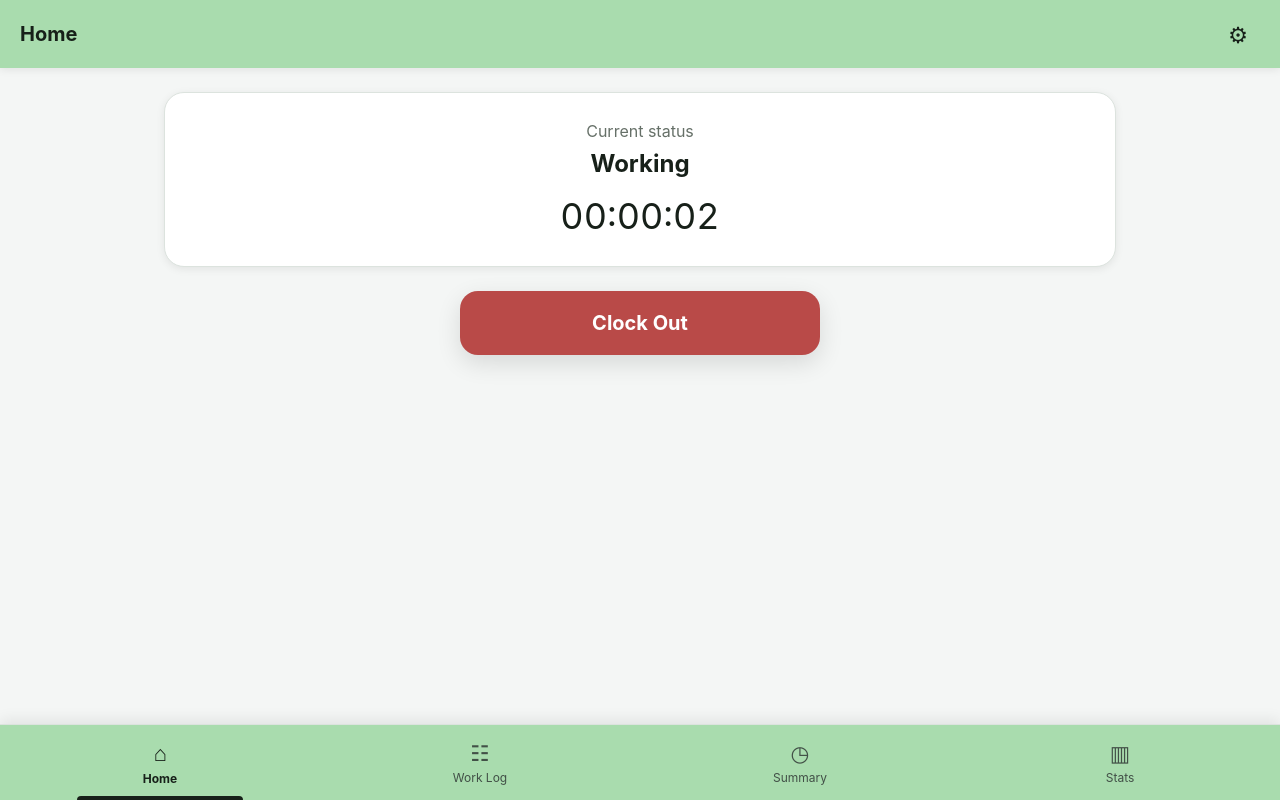
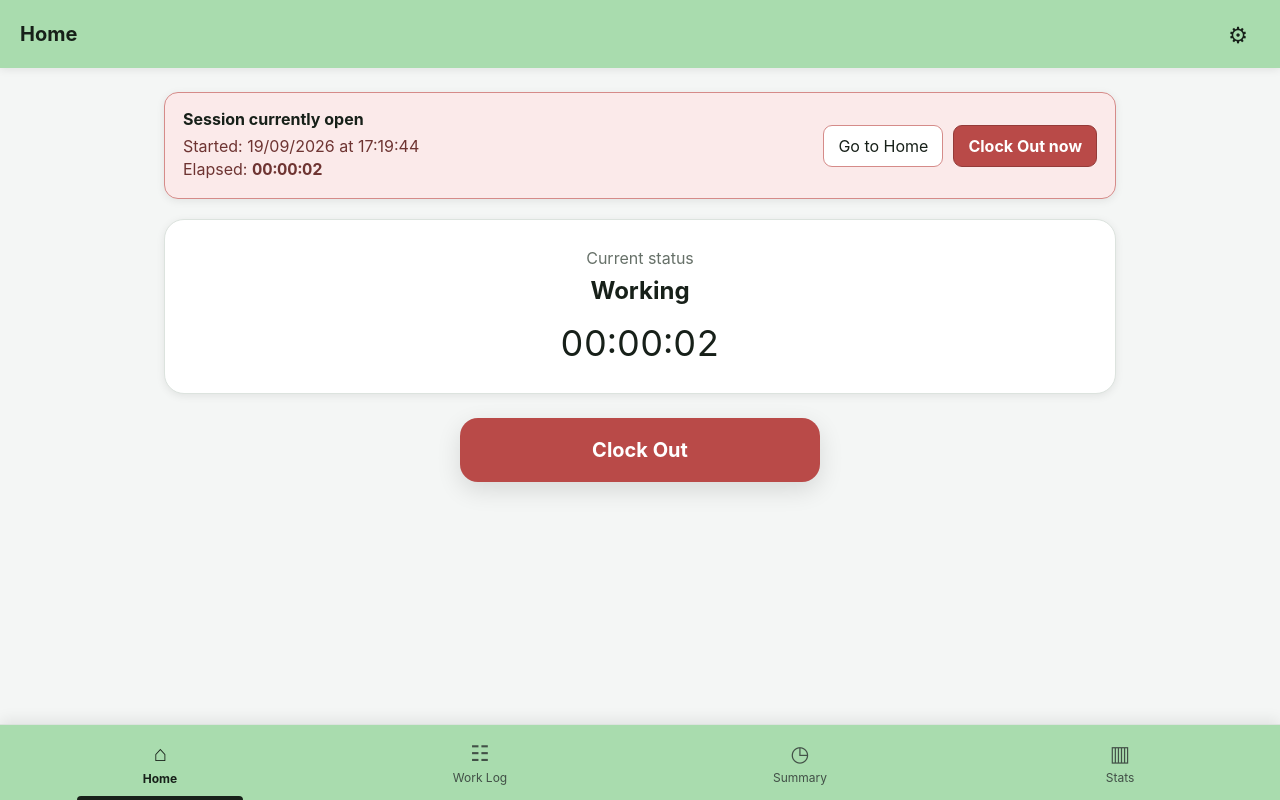
Before and after one commit to b-toledo/work-tracker, a plain HTML site: page index.html in a window 1280 px wide. Both pictures are taken after a click on the button "Clock In". Drawn offline with Linux system fonts and the light colour scheme.

Commit message:
Add persistent open session warning

```diff
--- a/css/style.css
+++ b/css/style.css
@@ -969,3 +969,86 @@ select:focus-visible {
     grid-template-columns: 1fr 1fr;
   }
 }
+
+/* ------------------------------
+   Open session warning
+------------------------------ */
+
+.open-session-warning {
+  padding: 16px 18px;
+  margin-bottom: 20px;
+
+  display: flex;
+  align-items: center;
+  justify-content: space-between;
+  gap: 20px;
+
+  border: 1px solid #d58b89;
+  border-radius: 14px;
+
+  background: var(--color-danger-light);
+  box-shadow: var(--shadow-small);
+}
+
+.open-session-warning[hidden] {
+  display: none;
+}
+
+.open-session-information strong {
+  display: block;
+  margin-bottom: 7px;
+}
+
+.open-session-information p {
+  margin: 3px 0;
+  color: #6e3432;
+}
+
+#open-session-elapsed {
+  font-weight: 700;
+  font-variant-numeric: tabular-nums;
+}
+
+.open-session-actions {
+  display: flex;
+  flex: 0 0 auto;
+  gap: 10px;
+}
+
+.open-session-home-button,
+.open-session-clock-out-button {
+  min-height: 42px;
+  padding: 9px 14px;
+
+  border-radius: 9px;
+  cursor: pointer;
+}
+
+.open-session-home-button {
+  border: 1px solid #d58b89;
+  background: var(--color-surface);
+}
+
+.open-session-clock-out-button {
+  border: 1px solid var(--color-danger-dark);
+
+  color: #ffffff;
+  background: var(--color-danger);
+  font-weight: 700;
+}
+
+.open-session-clock-out-button:hover {
+  background: var(--color-danger-dark);
+}
+
+@media (max-width: 650px) {
+  .open-session-warning {
+    align-items: stretch;
+    flex-direction: column;
+  }
+
+  .open-session-actions {
+    display: grid;
+    grid-template-columns: 1fr 1fr;
+  }
+}
--- a/index.html
+++ b/index.html
@@ -69,6 +69,50 @@
             class="reminder-now-button"
           >
             Back up now
+          </button>
+        </div>
+      </aside>
+
+      <!-- Open session warning -->
+      <aside
+        id="open-session-warning"
+        class="open-session-warning"
+        role="status"
+        hidden
+      >
+        <div class="open-session-information">
+          <strong>Session currently open</strong>
+
+          <p>
+            Started:
+            <span id="open-session-started">
+              —
+            </span>
+          </p>
+
+          <p>
+            Elapsed:
+            <span id="open-session-elapsed">
+              00:00:00
+            </span>
+          </p>
+        </div>
+
+        <div class="open-session-actions">
+          <button
+            id="open-session-home"
+            class="open-session-home-button"
+            type="button"
+          >
+            Go to Home
+          </button>
+
+          <button
+            id="open-session-clock-out"
+            class="open-session-clock-out-button"
+            type="button"
+          >
+            Clock Out now
           </button>
         </div>
       </aside>
--- a/js/app.js
+++ b/js/app.js
@@ -93,6 +93,31 @@ const workStatus = document.querySelector(
 const sessionTime = document.querySelector(
   "#session-time"
 );
+
+const openSessionWarning =
+  document.querySelector(
+    "#open-session-warning"
+  );
+
+const openSessionStarted =
+  document.querySelector(
+    "#open-session-started"
+  );
+
+const openSessionElapsed =
+  document.querySelector(
+    "#open-session-elapsed"
+  );
+
+const openSessionHomeButton =
+  document.querySelector(
+    "#open-session-home"
+  );
+
+const openSessionClockOutButton =
+  document.querySelector(
+    "#open-session-clock-out"
+  );
 
 // ------------------------------
 // Work Log elements
@@ -550,6 +575,7 @@ function updateHomeForOpenSession() {
   );
 
   startTimer();
+  renderOpenSessionWarning();
 }
 
 function updateHomeForClosedSession() {
@@ -560,6 +586,7 @@ function updateHomeForClosedSession() {
   clockButton.classList.remove(
     "clock-out-button"
   );
+  renderOpenSessionWarning();
 }
 
 function restoreCurrentSession() {
@@ -571,6 +598,70 @@ function restoreCurrentSession() {
   }
 
   updateHomeForOpenSession();
+}
+
+function renderOpenSessionWarning() {
+  if (!currentSession) {
+    openSessionWarning.hidden = true;
+
+    openSessionStarted.textContent =
+      "—";
+
+    openSessionElapsed.textContent =
+      "00:00:00";
+
+    return;
+  }
+
+  openSessionStarted.textContent =
+    `${formatDate(
+      currentSession.clockIn
+    )} at ${formatTime(
+      currentSession.clockIn
+    )}`;
+
+  const elapsedMilliseconds =
+    new Date() -
+    new Date(currentSession.clockIn);
+
+  openSessionElapsed.textContent =
+    formatDuration(
+      elapsedMilliseconds
+    );
+
+  openSessionWarning.hidden = false;
+}
+
+async function handleWarningClockOut() {
+  if (
+    !currentSession ||
+    isProcessingClockAction
+  ) {
+    return;
+  }
+
+  const confirmation = window.confirm(
+    "Clock out of the current session now?\n\n" +
+    `Started: ${formatDate(
+      currentSession.clockIn
+    )} at ${formatTime(
+      currentSession.clockIn
+    )}`
+  );
+
+  if (!confirmation) {
+    return;
+  }
+
+  openSessionClockOutButton.disabled =
+    true;
+
+  try {
+    await handleClockButton();
+  } finally {
+    openSessionClockOutButton.disabled =
+      false;
+  }
 }
 
 // ------------------------------
@@ -597,6 +688,7 @@ function stopTimer() {
 function updateTimer() {
   if (!currentSession) {
     sessionTime.textContent = "00:00:00";
+    renderOpenSessionWarning();
     return;
   }
 
@@ -605,6 +697,11 @@ function updateTimer() {
     new Date(currentSession.clockIn);
 
   sessionTime.textContent = formatDuration(
+    elapsedMilliseconds
+  );
+
+  openSessionElapsed.textContent =
+  formatDuration(
     elapsedMilliseconds
   );
 }
@@ -2129,6 +2226,18 @@ backupReminderNow.addEventListener(
   handleReminderBackup
 );
 
+openSessionHomeButton.addEventListener(
+  "click",
+  () => {
+    openView("home");
+  }
+);
+
+openSessionClockOutButton.addEventListener(
+  "click",
+  handleWarningClockOut
+);
+
 // ------------------------------
 // Initialization
 // ------------------------------
```
